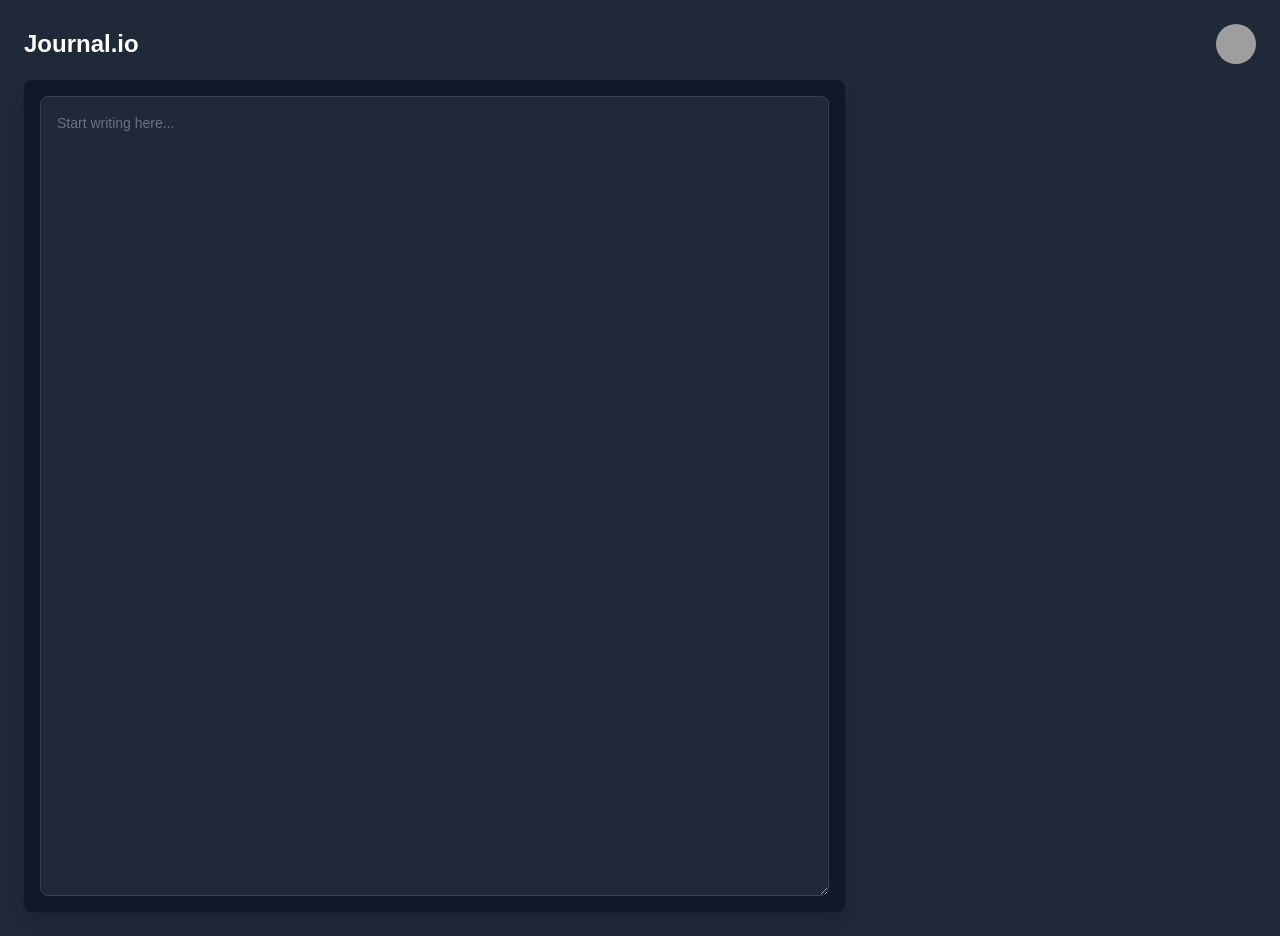
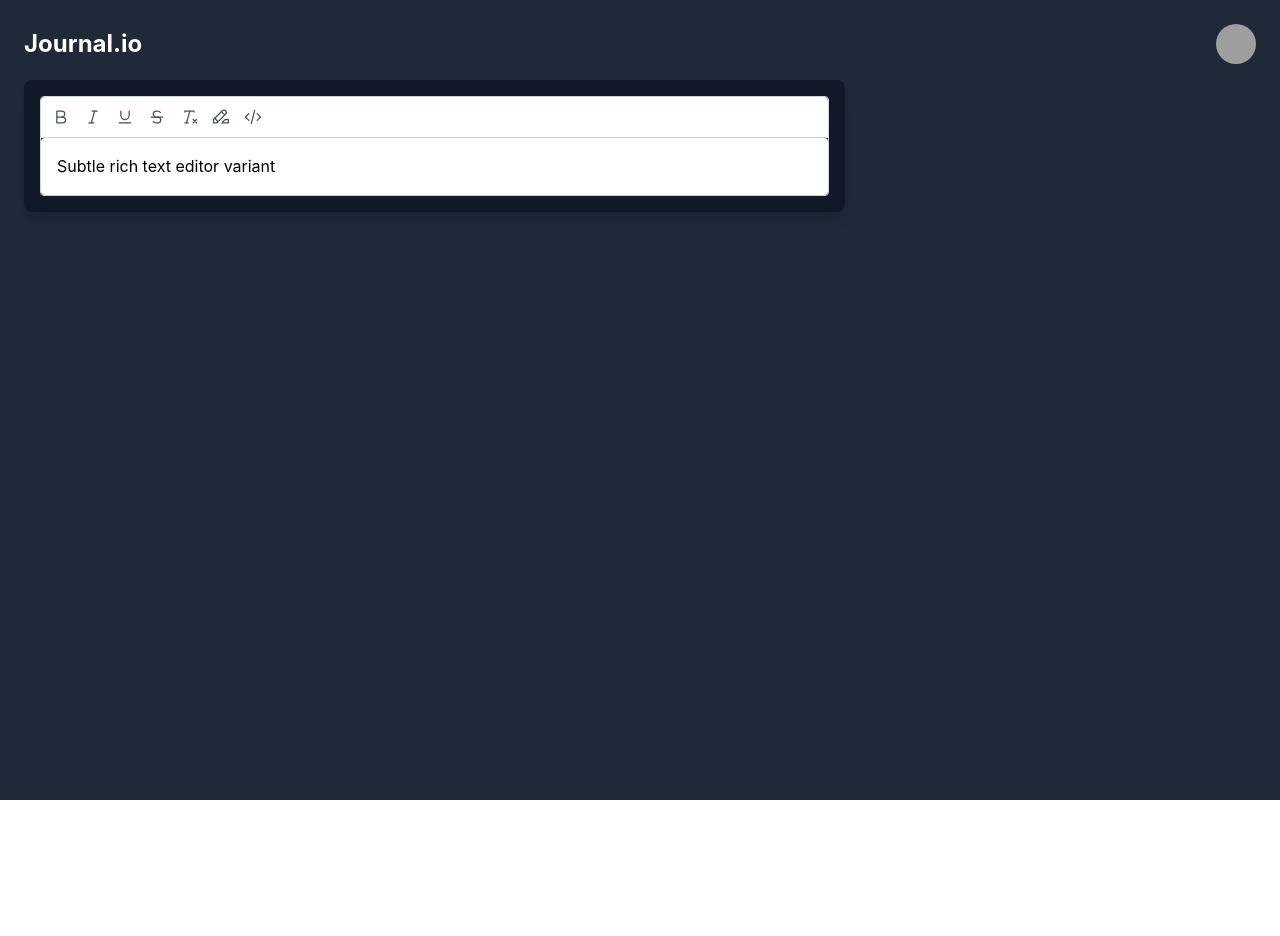
Before and after one commit to rajtilak01/journal.io, a Next.js app: page /canvas in a window 1280 px wide. After the commit the page ends 800 px from the top, so only its background shows below. Built offline with nearby package versions, Linux system fonts and the light colour scheme; no server answers; grey boxes are pictures that could not be loaded.

Commit message:
tip tap added

```diff
--- a/app/canvas/page.tsx
+++ b/app/canvas/page.tsx
@@ -1,5 +1,8 @@
+'use client';
 import { Textarea } from "@/components/ui/textarea"; // Import Textarea if using ShadCN
 import Navbar from "@/components/Navbar";
+import TipTap from "@/components/TipTap";
+
 
 export default function Canvas() {
   return (
@@ -7,11 +10,12 @@ export default function Canvas() {
       <Navbar />
 
       <div className="flex flex-col md:flex-row gap-4">
-        <div className="w-full md:w-2/3 bg-gray-900 rounded-lg shadow-lg p-4">
-          <Textarea
-            className="w-full h-96 md:h-screen p-4 bg-gray-800 text-white rounded-lg border border-gray-700 focus:outline-none focus:ring-2 focus:ring-blue-500"
-            placeholder="Start writing here..."
-          />
+        <div className="w-full md:w-2/3 bg-gray-900 rounded-lg shadow-lg p-4 text-black">
+            {/* <Textarea
+              className="w-full h-96 md:h-screen p-4 bg-gray-800 text-white rounded-lg border border-gray-700 focus:outline-none focus:ring-2 focus:ring-blue-500"
+              placeholder="Start writing here..."
+            /> */}
+            <TipTap />
         </div>
       </div>
     </div>
--- a/app/layout.tsx
+++ b/app/layout.tsx
@@ -3,6 +3,10 @@ import localFont from "next/font/local";
 import "./globals.css";
 import { Providers } from "./providers";
 import { ThemeProvider } from "@/components/theme-provider";
+import '@mantine/core/styles.css';
+import '@mantine/tiptap/styles.css';
+import { ColorSchemeScript, MantineProvider, mantineHtmlProps } from '@mantine/core';
+
 
 const geistSans = localFont({
   src: "./fonts/GeistVF.woff",
@@ -37,7 +41,12 @@ export default function RootLayout({
             enableSystem
             disableTransitionOnChange
           >
-          <Providers>{children}</Providers>
+          <ColorSchemeScript />
+          <Providers>
+            <MantineProvider {...mantineHtmlProps}>
+              {children}
+            </MantineProvider>
+          </Providers>
         </ThemeProvider>
       </body>
     </html>
--- a/app/page.tsx
+++ b/app/page.tsx
@@ -5,7 +5,6 @@ import { useRouter } from "next/navigation";
 
 export default function Home() {
   const router = useRouter();
-
 
   return (
     <div className="flex justify-center items-center text-center h-screen">
--- /dev/null
+++ b/components/TipTap.tsx
@@ -0,0 +1,32 @@
+import Highlight from '@tiptap/extension-highlight';
+import Underline from '@tiptap/extension-underline';
+import { useEditor } from '@tiptap/react';
+import StarterKit from '@tiptap/starter-kit';
+import { RichTextEditor } from '@mantine/tiptap';
+
+const content = '<p>Subtle rich text editor variant</p>';
+
+export default function Demo() {
+  const editor = useEditor({
+    extensions: [StarterKit, Underline, Highlight],
+    content,
+  });
+
+  return (
+    <RichTextEditor editor={editor} variant="subtle">
+      <RichTextEditor.Toolbar sticky stickyOffset={60}>
+        <RichTextEditor.ControlsGroup>
+          <RichTextEditor.Bold />
+          <RichTextEditor.Italic />
+          <RichTextEditor.Underline />
+          <RichTextEditor.Strikethrough />
+          <RichTextEditor.ClearFormatting />
+          <RichTextEditor.Highlight />
+          <RichTextEditor.Code />
+        </RichTextEditor.ControlsGroup>
+      </RichTextEditor.Toolbar>
+
+      <RichTextEditor.Content />
+    </RichTextEditor>
+  );
+}
```
Also changed, not shown: package.json (+9 -0 lines), app/globals.css (line endings or trailing spaces), 1 other file (tests, documents, lock files or other folders).
